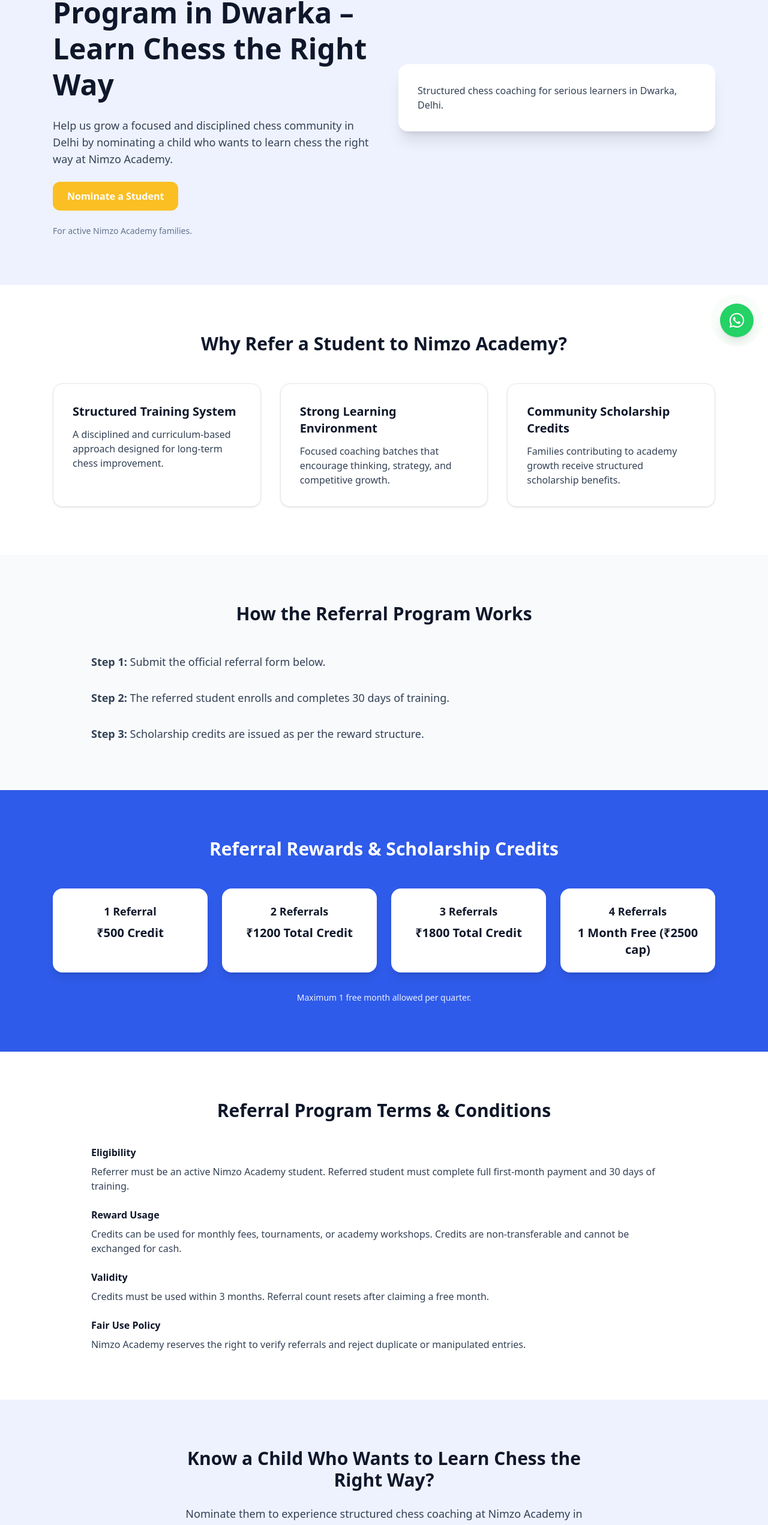
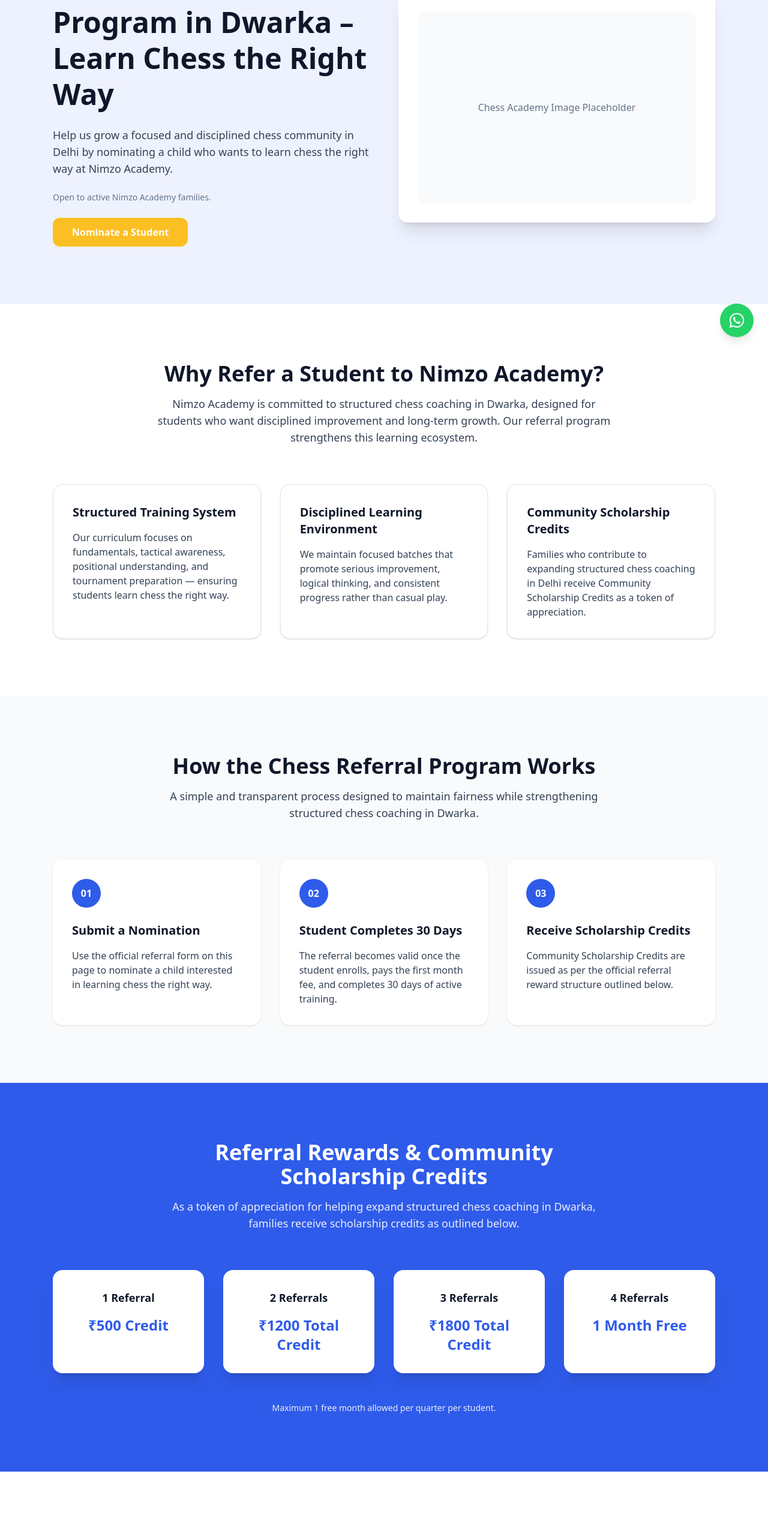
Before and after one commit to vivekmehto/nimzo-academy, a Next.js app: page /chess-referral-program in a window 1280 px wide. Shown: the part 214-2756 px from the top of the page at 60% size. Built offline with nearby package versions, Linux system fonts and the light colour scheme.

Commit message:
ADD: chess referral program

```diff
--- a/app/chess-referral-program/page.jsx
+++ b/app/chess-referral-program/page.jsx
@@ -1,175 +1,27 @@
+import ReferralHero from "@/components/referral/ReferralHero";
+import ReferralWhy from "@/components/referral/ReferralWhy";
+import ReferralHow from "@/components/referral/ReferralHow";
+import ReferralRewards from "@/components/referral/ReferralRewards";
+import ReferralTerms from "@/components/referral/ReferralTerms";
+import ReferralCTA from "@/components/referral/ReferralCTA";
+import ReferralForm from "@/components/referral/ReferralForm";
+
 export const metadata = {
   title: "Chess Referral Program in Dwarka | Nimzo Academy",
   description:
     "Join Nimzo Academy’s Chess Referral Program in Dwarka, Delhi. Earn scholarship credits and help grow a structured chess community.",
 };
 
-export default function ReferralPage() {
+export default function Page() {
   return (
-    <main className="bg-[var(--color-white-100)]">
-
-      {/* ================= HERO ================= */}
-      <section className="bg-[var(--color-back-500)] py-20">
-        <div className="max-w-6xl mx-auto px-6 grid md:grid-cols-2 gap-12 items-center">
-
-          <div className="space-y-6 animate-fade-up">
-            <h1 className="text-4xl md:text-5xl font-bold leading-tight text-[var(--color-heading-900)]">
-              Chess Referral Program in Dwarka – Learn Chess the Right Way
-            </h1>
-
-            <p className="text-lg text-[var(--color-body-700)]">
-              Help us grow a focused and disciplined chess community in Delhi by nominating a child who wants to learn chess the right way at Nimzo Academy.
-            </p>
-
-            <button className="px-6 py-3 rounded-[var(--radius-md)] bg-[var(--color-accent-500)] hover:bg-[var(--color-accent-600)] text-white font-semibold transition">
-              Nominate a Student
-            </button>
-
-            <p className="text-sm text-[var(--color-muted-500)]">
-              For active Nimzo Academy families.
-            </p>
-          </div>
-
-          <div className="bg-[var(--color-white-100)] rounded-[var(--radius-lg)] shadow-xl p-8">
-            <p className="text-[var(--color-body-700)]">
-              Structured chess coaching for serious learners in Dwarka, Delhi.
-            </p>
-          </div>
-
-        </div>
-      </section>
-
-      {/* ================= WHY SECTION ================= */}
-      <section className="py-20 bg-[var(--color-white-100)]">
-        <div className="max-w-6xl mx-auto px-6">
-          <h2 className="text-3xl font-bold text-center text-[var(--color-heading-900)] mb-12">
-            Why Refer a Student to Nimzo Academy?
-          </h2>
-
-          <div className="grid md:grid-cols-3 gap-8">
-            {[
-              {
-                title: "Structured Training System",
-                desc: "A disciplined and curriculum-based approach designed for long-term chess improvement.",
-              },
-              {
-                title: "Strong Learning Environment",
-                desc: "Focused coaching batches that encourage thinking, strategy, and competitive growth.",
-              },
-              {
-                title: "Community Scholarship Credits",
-                desc: "Families contributing to academy growth receive structured scholarship benefits.",
-              },
-            ].map((item, index) => (
-              <div
-                key={index}
-                className="p-8 rounded-[var(--radius-lg)] border border-[var(--color-border-300)] shadow-sm hover:shadow-md transition"
-              >
-                <h3 className="text-xl font-semibold mb-3 text-[var(--color-heading-900)]">
-                  {item.title}
-                </h3>
-                <p className="text-[var(--color-body-700)]">
-                  {item.desc}
-                </p>
-              </div>
-            ))}
-          </div>
-        </div>
-      </section>
-
-      {/* ================= HOW IT WORKS ================= */}
-      <section className="py-20 bg-[var(--color-light-100)]">
-        <div className="max-w-5xl mx-auto px-6">
-          <h2 className="text-3xl font-bold text-center text-[var(--color-heading-900)] mb-12">
-            How the Referral Program Works
-          </h2>
-
-          <div className="space-y-8 text-[var(--color-body-700)] text-lg">
-            <p><strong>Step 1:</strong> Submit the official referral form below.</p>
-            <p><strong>Step 2:</strong> The referred student enrolls and completes 30 days of training.</p>
-            <p><strong>Step 3:</strong> Scholarship credits are issued as per the reward structure.</p>
-          </div>
-        </div>
-      </section>
-
-      {/* ================= REWARDS ================= */}
-      <section className="py-20 bg-[var(--color-primary-600)] text-white">
-        <div className="max-w-6xl mx-auto px-6">
-          <h2 className="text-3xl font-bold text-center mb-12">
-            Referral Rewards & Scholarship Credits
-          </h2>
-
-          <div className="grid md:grid-cols-4 gap-6">
-            {[
-              { title: "1 Referral", reward: "₹500 Credit" },
-              { title: "2 Referrals", reward: "₹1200 Total Credit" },
-              { title: "3 Referrals", reward: "₹1800 Total Credit" },
-              { title: "4 Referrals", reward: "1 Month Free (₹2500 cap)" },
-            ].map((item, index) => (
-              <div
-                key={index}
-                className="bg-white text-[var(--color-heading-900)] rounded-[var(--radius-lg)] p-6 text-center shadow-lg"
-              >
-                <h3 className="text-lg font-semibold mb-2">{item.title}</h3>
-                <p className="text-xl font-bold">{item.reward}</p>
-              </div>
-            ))}
-          </div>
-
-          <p className="text-center text-sm mt-8 opacity-90">
-            Maximum 1 free month allowed per quarter.
-          </p>
-        </div>
-      </section>
-
-      {/* ================= TERMS ================= */}
-      <section className="py-20 bg-[var(--color-white-100)]">
-        <div className="max-w-5xl mx-auto px-6 space-y-10">
-          <h2 className="text-3xl font-bold text-center text-[var(--color-heading-900)]">
-            Referral Program Terms & Conditions
-          </h2>
-
-          <div className="space-y-6 text-[var(--color-body-700)]">
-            <div>
-              <h3 className="font-semibold text-[var(--color-heading-900)] mb-2">Eligibility</h3>
-              <p>Referrer must be an active Nimzo Academy student. Referred student must complete full first-month payment and 30 days of training.</p>
-            </div>
-
-            <div>
-              <h3 className="font-semibold text-[var(--color-heading-900)] mb-2">Reward Usage</h3>
-              <p>Credits can be used for monthly fees, tournaments, or academy workshops. Credits are non-transferable and cannot be exchanged for cash.</p>
-            </div>
-
-            <div>
-              <h3 className="font-semibold text-[var(--color-heading-900)] mb-2">Validity</h3>
-              <p>Credits must be used within 3 months. Referral count resets after claiming a free month.</p>
-            </div>
-
-            <div>
-              <h3 className="font-semibold text-[var(--color-heading-900)] mb-2">Fair Use Policy</h3>
-              <p>Nimzo Academy reserves the right to verify referrals and reject duplicate or manipulated entries.</p>
-            </div>
-          </div>
-        </div>
-      </section>
-
-      {/* ================= FINAL CTA ================= */}
-      <section className="py-20 bg-[var(--color-back-500)] text-center">
-        <div className="max-w-3xl mx-auto px-6 space-y-6">
-          <h2 className="text-3xl font-bold text-[var(--color-heading-900)]">
-            Know a Child Who Wants to Learn Chess the Right Way?
-          </h2>
-
-          <p className="text-[var(--color-body-700)] text-lg">
-            Nominate them to experience structured chess coaching at Nimzo Academy in Dwarka.
-          </p>
-
-          <button className="px-8 py-3 rounded-[var(--radius-md)] bg-[var(--color-accent-500)] hover:bg-[var(--color-accent-600)] text-white font-semibold transition">
-            Nominate a Student
-          </button>
-        </div>
-      </section>
-
-    </main>
+    <>
+      <ReferralHero />
+      <ReferralWhy />
+      <ReferralHow />
+      <ReferralRewards />
+      <ReferralTerms />
+      <ReferralCTA />
+      <ReferralForm />
+    </>
   );
 }
```
